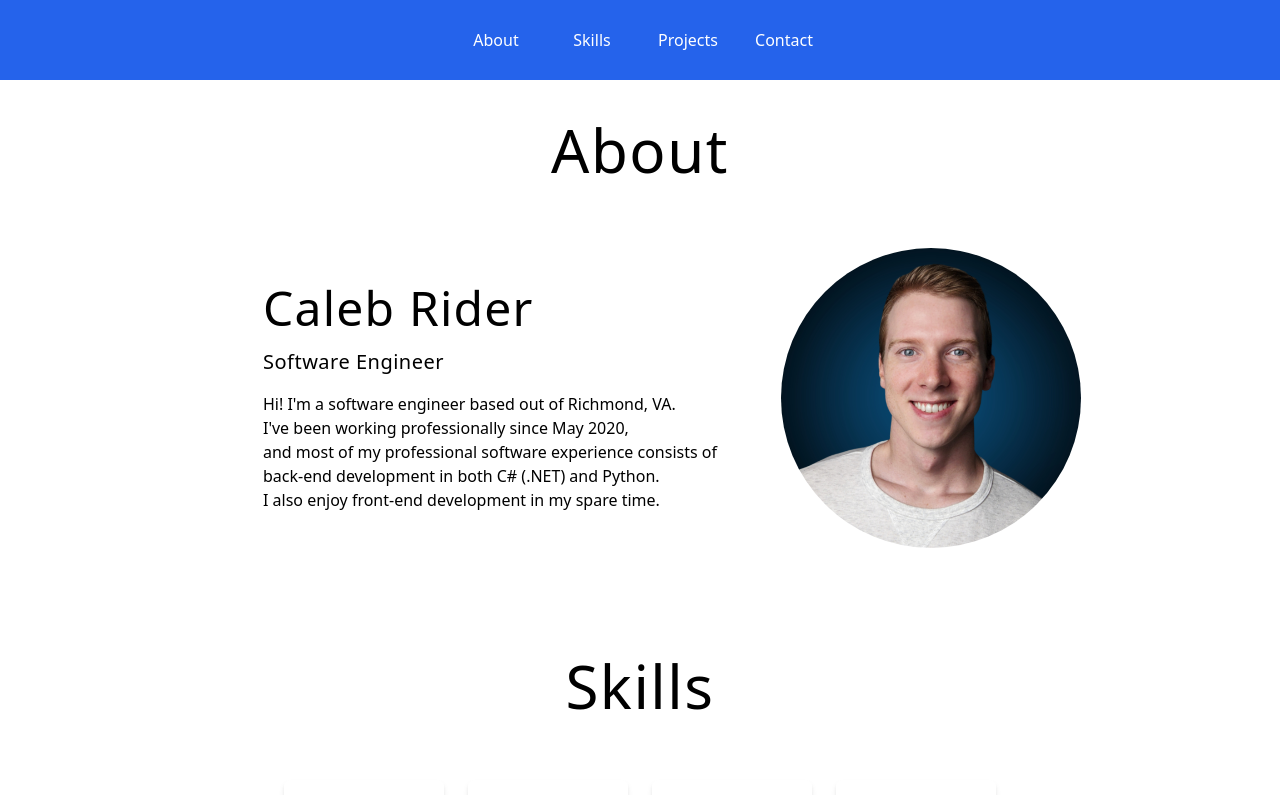
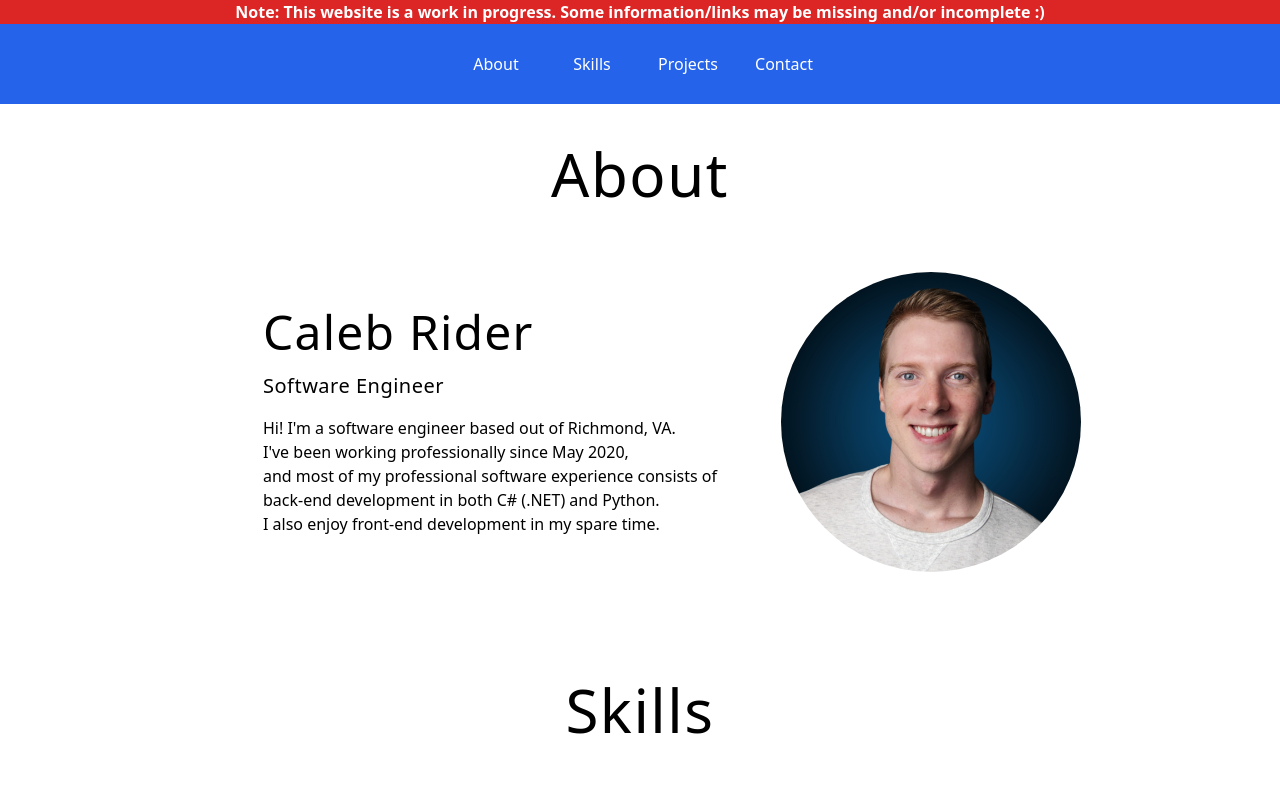
Before and after one commit to calebrider/personal-website, a Next.js app: page / in a window 1280 px wide. Shown: the top 795 px of the page. Built offline with nearby package versions, Linux system fonts and the light colour scheme.

Commit message:
added note that the website is a work in progress

```diff
--- a/app/layout.tsx
+++ b/app/layout.tsx
@@ -16,6 +16,9 @@ export default function RootLayout({
 }) {
   return (
     <html lang="en" className="scroll-smooth min-h-screen">
+      <span className='flex justify-center px-10 bg-red-600 font-bold text-white w-full'>
+        Note: This website is a work in progress. Some information/links may be missing and/or incomplete :)
+      </span>
       <body className="min-h-screen">{children}</body>
     </html>
   )
```
